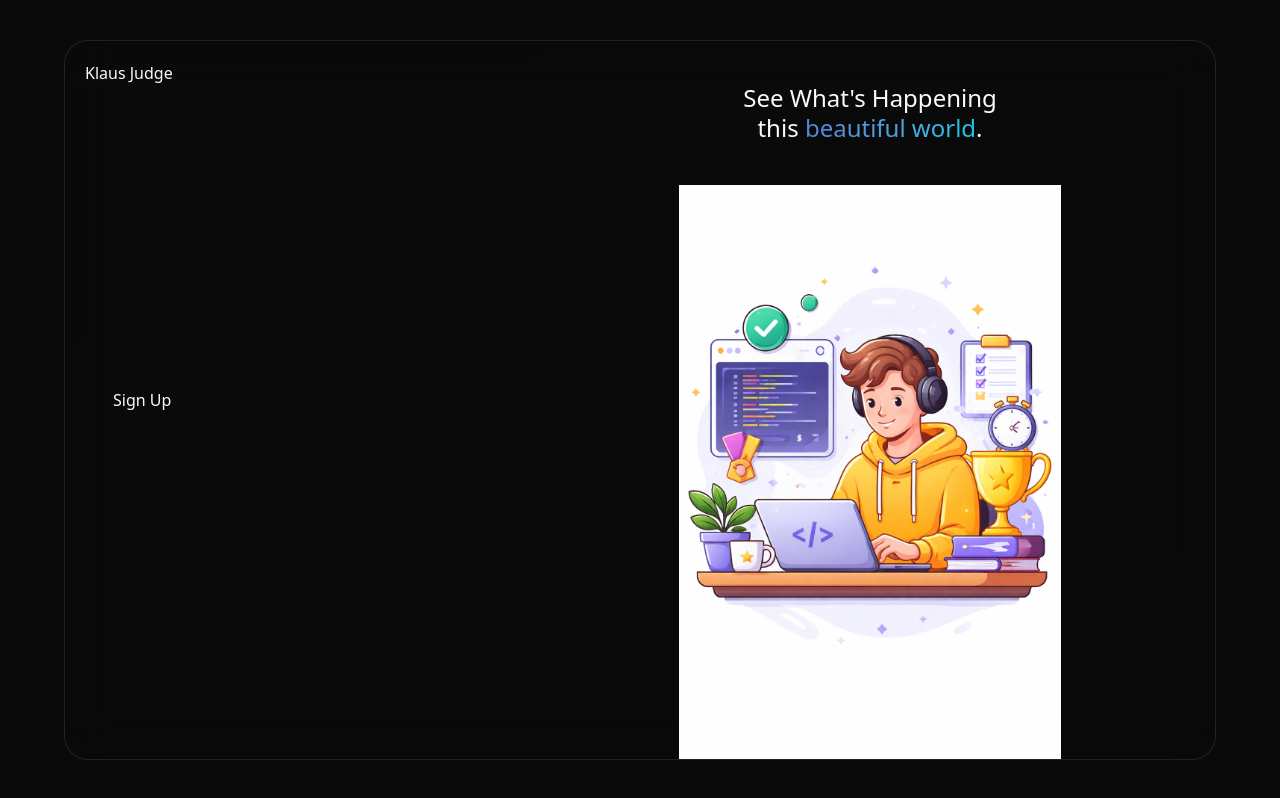
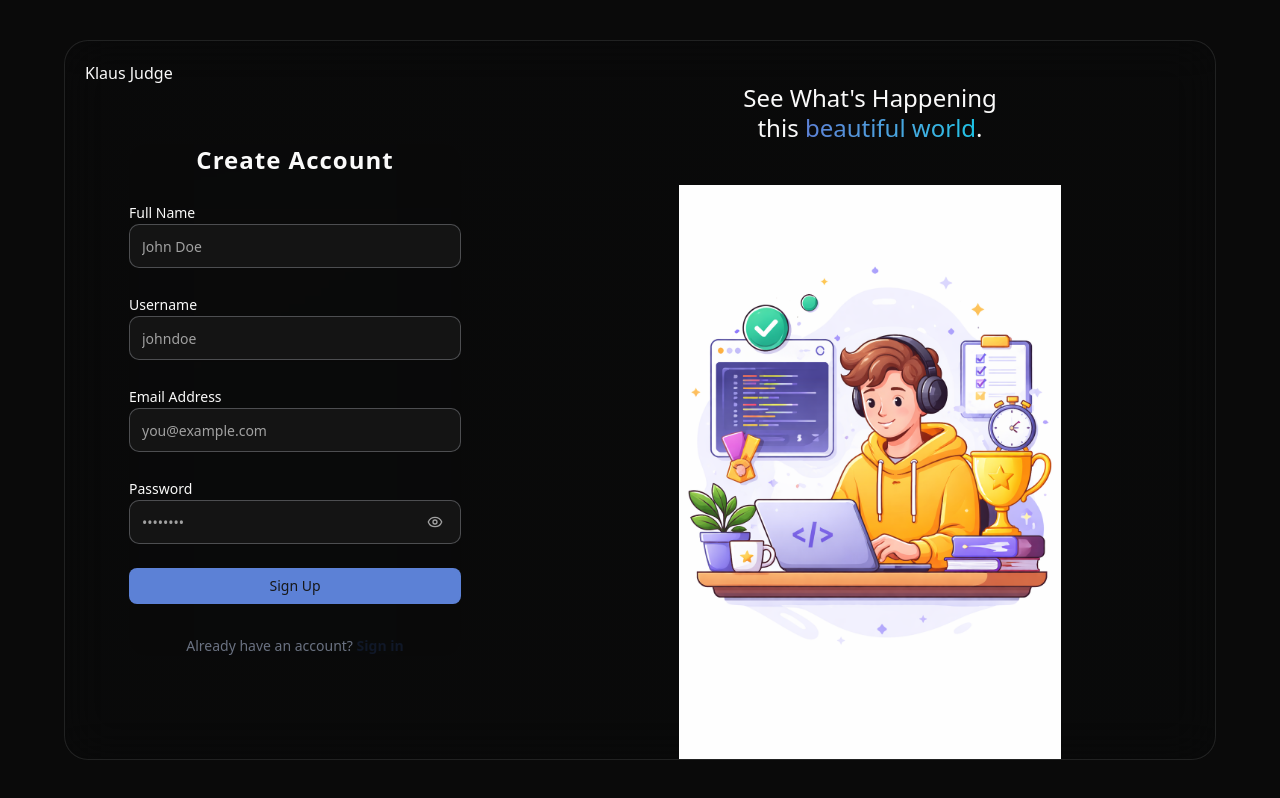
Before and after one commit to kLAUS-CREATION/klaus-judge, a Next.js app in the folder client/: page /auth/sign-up in a window 1280 px wide. Built offline with nearby package versions, Linux system fonts and the light colour scheme; no server answers.

Commit message:
update by importin sign up component

```diff
--- a/client/app/(auth)/auth/sign-up/page.tsx
+++ b/client/app/(auth)/auth/sign-up/page.tsx
@@ -1,3 +1,5 @@
+import SignUp from "@/components/home/auth/sign-up";
+
 export default function Page() {
-    return <div>Sign Up</div>;
+    return <SignUp />;
 }
```
